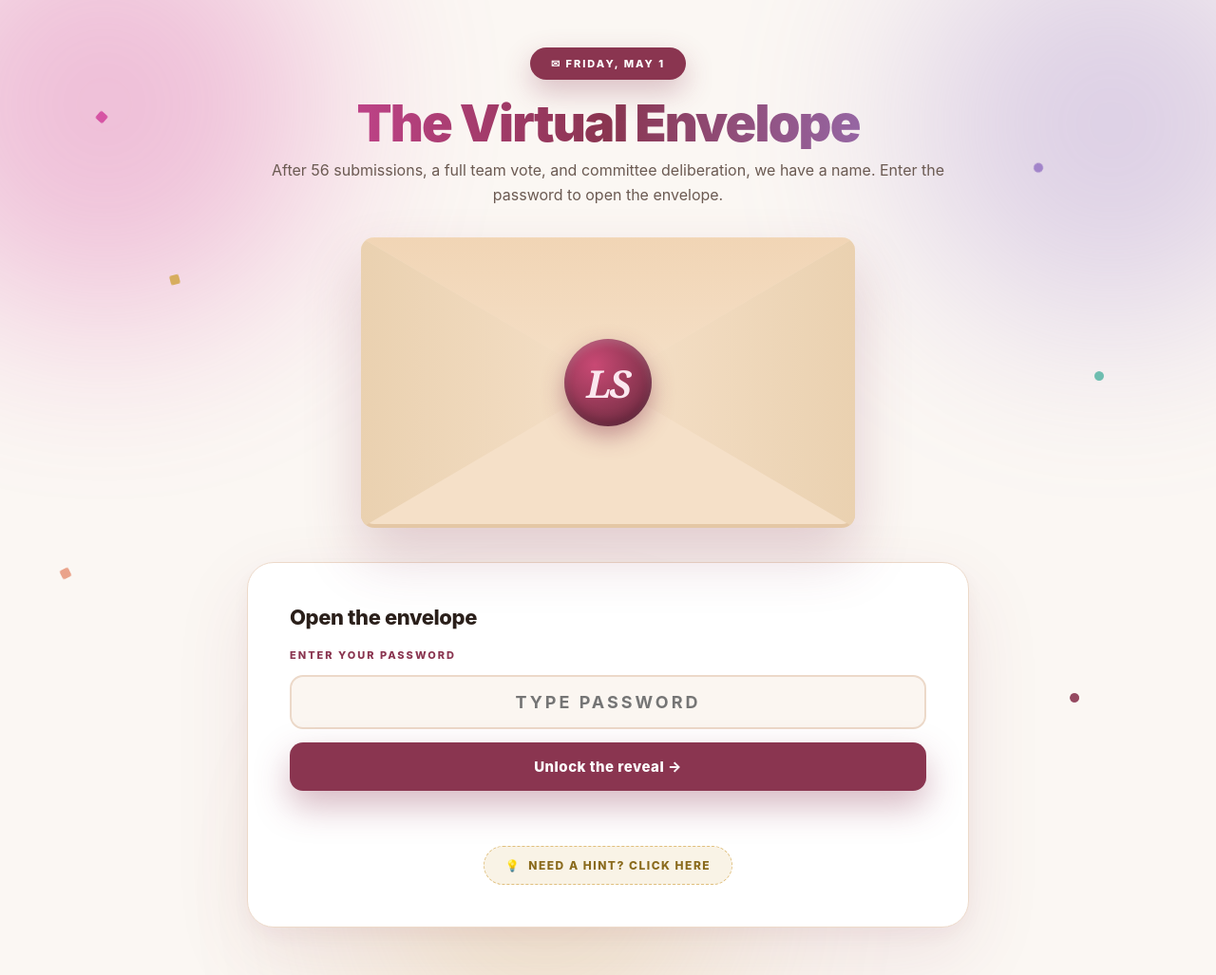
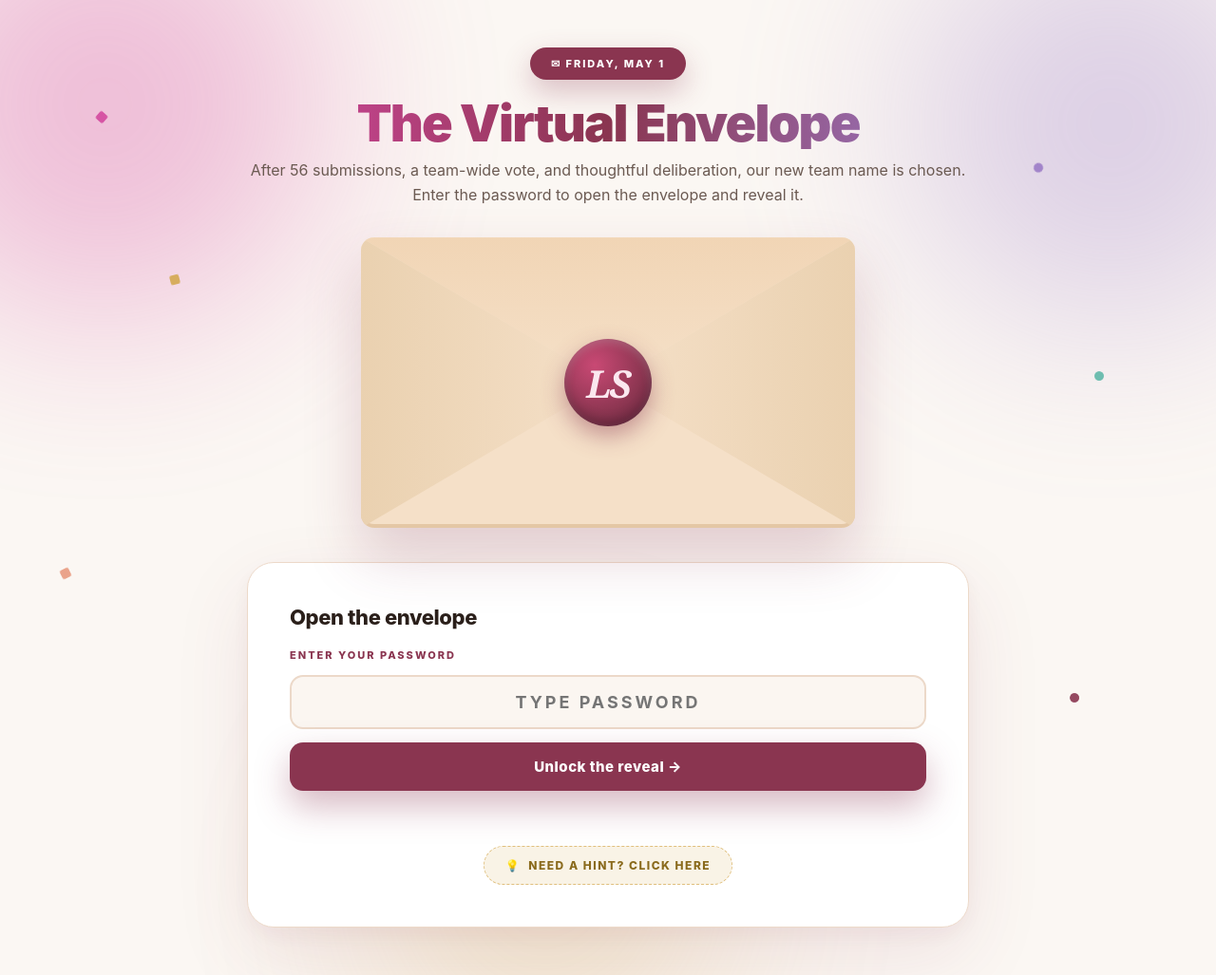
Before and after one commit to emmkiprono-coder/Language-Naming-Reveal, a plain HTML site: page index.html in a window 1280 px wide. Shown: the whole page at 95% size. Drawn offline with Linux system fonts and the light colour scheme.

Commit message:
Add files via upload

```diff
--- a/index.html
+++ b/index.html
@@ -163,7 +163,7 @@
       <div class="header">
         <div class="date-badge">&#9993; Friday, May 1</div>
         <h1>The Virtual Envelope</h1>
-        <p>After 56 submissions, a full team vote, and committee deliberation, we have a name. Enter the password to open the envelope.</p>
+        <p>After 56 submissions, a team-wide vote, and thoughtful deliberation, our new team name is chosen. Enter the password to open the envelope and reveal it.</p>
       </div>
 
       <div class="envelope-wrap">
```
